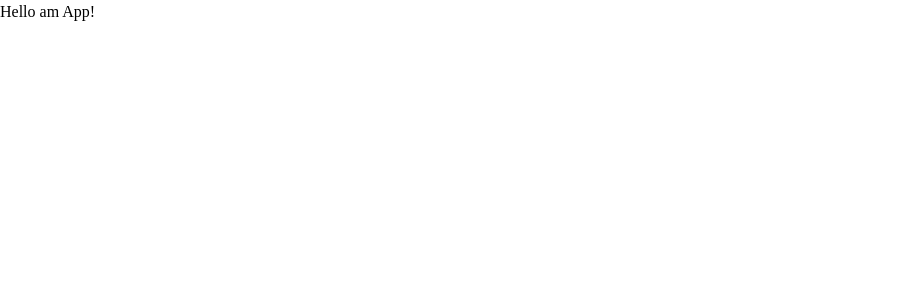
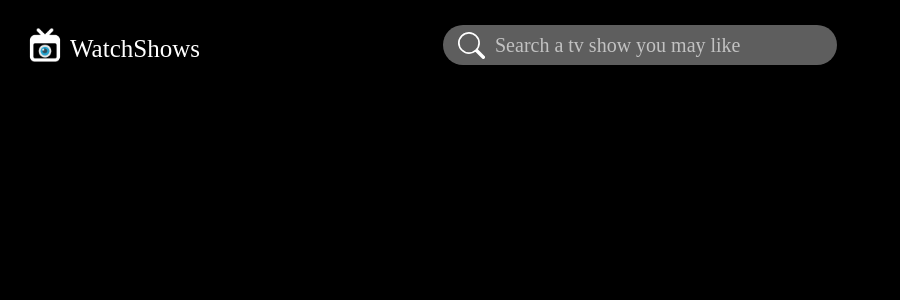
Before and after one commit to dev-miguel-resources/tmdb-api-vite, a React (Vite) app: page / in a window 1280 px wide. Shown: the top 300 px of the page, without its empty margins (0-900 px from the left). Built offline with nearby package versions, Linux system fonts and the light colour scheme; no server answers; a web font is replaced by a local one.

Commit message:
Logo and SearchBar components completed

```diff
--- a/package.json
+++ b/package.json
@@ -12,6 +12,7 @@
   "dependencies": {
     "axios": "1.4.0",
     "react": "^18.2.0",
+    "react-bootstrap-icons": "1.10.3",
     "react-dom": "^18.2.0"
   },
   "devDependencies": {
--- a/src/atoms/App.jsx
+++ b/src/atoms/App.jsx
@@ -1,14 +1,65 @@
-import { useState } from 'react'
-import Logo from "../molecules/Logo/Logo";
-import SearchBar from "../molecules/SearchBar/SearchBar";
-import TvShowDetail from "../molecules/TvShowDetail/TvShowDetail";
-import TvShowList from '../molecules/TvShowList/TvShowList';
-import s from './particule/style.module.css';
+import { useState, useEffect } from 'react'
+import Logo from '../molecules/Logo/Logo'
+import SearchBar from '../molecules/SearchBar/SearchBar'
+import TvShowDetail from '../molecules/TvShowDetail/TvShowDetail'
+import TvShowList from '../molecules/TvShowList/TvShowList'
+import { TVShowAPI } from '../api/tv-show'
+import { BACKDROP_BASE_URL } from '../config'
+import logoImg from '../assets/images/logo.png'
+import s from './particule/style.module.css'
 
-const App = () => {
+function App() {
+
+  const [currentTVShow, setCurrentTVShow] = useState()
+
+  // Normal Version
+  async function fetchPopulars() {
+    const popularTVShowList = await TVShowAPI.fetchPopulars();
+    if (popularTVShowList.length > 0) {
+      setCurrentTVShow(popularTVShowList[0]);
+      console.log(popularTVShowList[0]);
+    }
+  }
+
+  // Optimized Version with useCallback
+
+  // Optimized Version with useMemo
+
+  async function fetchByTitle(title) {
+    const searchResponse = await TVShowAPI.fetchByTitle(title);
+    if (searchResponse.length > 0) {
+      setCurrentTVShow(searchResponse[0]);
+    }
+  }
+
+  useEffect(() => {
+    fetchPopulars();
+  }, []);
+
+
   return (
-    <div>
-      Hello am App!
+    <div
+      className={s.main_container}
+      style={{
+        background: currentTVShow
+        ? `linear-gradient(rgba(0, 0, 0, 0.55), rgba(0, 0, 0, 0.55)),
+        url("${BACKDROP_BASE_URL}${currentTVShow.backdrop_path}") no-repeat center / cover`
+        : "black",
+      }}
+    >
+
+      <div className={s.header}>
+        <div className='row'>
+          <div className='col-4'>
+            <Logo title="WatchShows" image={logoImg} />
+          </div>
+          <div className='col-md-12 col-lg-4'>
+            <SearchBar onSubmit={fetchByTitle}  />
+          </div>
+        </div>
+
+      </div>
+
     </div>
   )
 }
--- a/src/global.css
+++ b/src/global.css
@@ -1,4 +1,4 @@
 body {
-  color: black;
+  color: white;
   font-family: Maximum Impact;
 }
--- a/src/main.jsx
+++ b/src/main.jsx
@@ -3,8 +3,4 @@ import ReactDOM from 'react-dom/client'
 import App from './atoms/App'
 import './global.css'
 
-ReactDOM.createRoot(document.getElementById('root')).render(
-  <React.StrictMode>
-    <App />
-  </React.StrictMode>,
-)
+ReactDOM.createRoot(document.getElementById('root')).render(<App />)
--- a/src/molecules/Logo/Logo.jsx
+++ b/src/molecules/Logo/Logo.jsx
@@ -1,7 +1,18 @@
-import React from 'react'
+import PropTypes from 'prop-types'
+import s from './particule/style.module.css'
 
-const Logo = () => {
-  return <div>Hello am Logo!</div>
+const Logo = ({ image, title }) => (
+  <>
+    <div className={s.container}>
+      <img className={s.img} src={image} alt="logo-tv" />
+      <span className={s.title}>{title}</span>
+    </div>
+  </>
+)
+
+Logo.propTypes = {
+  image: PropTypes.string,
+  title: PropTypes.string,
 }
 
 export default Logo
--- a/src/molecules/Logo/particule/style.module.css
+++ b/src/molecules/Logo/particule/style.module.css
@@ -0,0 +1,15 @@
+.container {
+  display: flex;
+}
+
+.img {
+  height: 40px;
+  width: 40px;
+}
+
+.title {
+  font-size: 25px;
+  font-weight: 400;
+  padding-top: 5px;
+  padding-left: 5px;
+}
--- a/src/molecules/SearchBar/SearchBar.jsx
+++ b/src/molecules/SearchBar/SearchBar.jsx
@@ -1,7 +1,29 @@
-import React from 'react'
+import { Search as SearchIcon } from 'react-bootstrap-icons'
+import PropTypes from 'prop-types'
+import s from './particule/style.module.css'
 
-const SearchBar = () => {
-  return <div>Hello am SearchBar!</div>
+const SearchBar = ({ onSubmit }) => {
+  function submit(e) {
+    if (e.key === 'Enter' && e.target.value.trim() !== '') {
+      onSubmit(e.target.value)
+    }
+  }
+
+  return (
+    <>
+      <SearchIcon size={27} className={s.icon} />
+      <input
+        onKeyUp={submit}
+        className={s.input}
+        type="text"
+        placeholder="Search a tv show you may like"
+      />
+    </>
+  )
+}
+
+SearchBar.propTypes = {
+  onSubmit: PropTypes.func,
 }
 
 export default SearchBar
--- a/src/molecules/SearchBar/particule/style.module.css
+++ b/src/molecules/SearchBar/particule/style.module.css
@@ -0,0 +1,26 @@
+.icon {
+  position: absolute;
+  margin-left: 15px;
+  margin-top: 7px;
+}
+
+.input {
+  border-radius: 30px;
+  background-color: #d9d9d96e;
+  height: 30px;
+  color: white;
+  font-weight: 100;
+  font-size: 20px;
+  width: 100%;
+  border-color: transparent;
+  padding: 18px 18px 18px 50px;
+}
+
+input::placeholder {
+  color: rgb(194, 194, 194);
+}
+
+input:focus {
+  outline-width: 0;
+  border: solid 1px white;
+}
--- a/src/molecules/TvShowList/TvShowList.jsx
+++ b/src/molecules/TvShowList/TvShowList.jsx
@@ -0,0 +1,11 @@
+import React from 'react'
+
+const TvShowList = () => {
+  return (
+    <div>
+      Hello am TvShowList!
+    </div>
+  )
+}
+
+export default TvShowList
```
Also changed, not shown: 1 other file (tests, documents, lock files or other folders).
